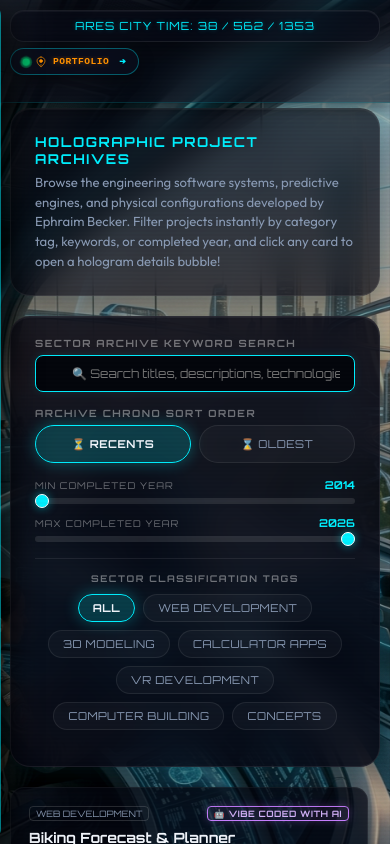
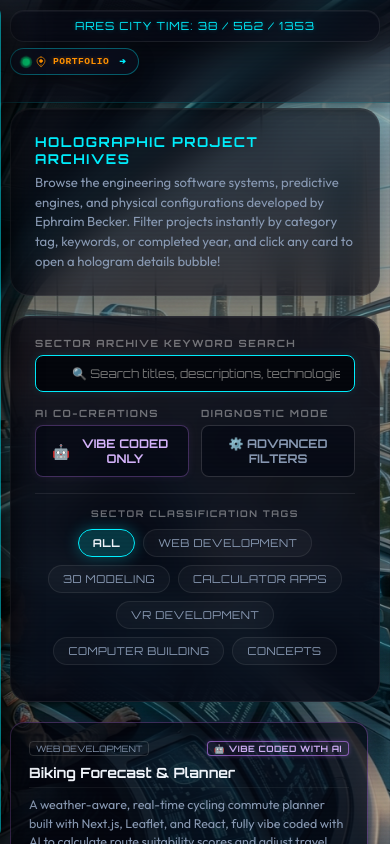
Before and after one commit to EphraimB/ephraim-becker-v3, a Next.js app: page /portfolio in a window 390 px wide. Shown: the top 844 px of the page. Built offline with nearby package versions, Linux system fonts and the light colour scheme.

Commit message:
Add vibe coded filter and advanced options to PortfolioDome; refactor filter layout and styles

```diff
--- a/app/portfolio/page.js
+++ b/app/portfolio/page.js
@@ -26,6 +26,8 @@ export default function PortfolioDome() {
   const [lightboxIndex, setLightboxIndex] = useState(null);
   const [sortOrder, setSortOrder] = useState('desc'); // 'desc' by default (recents first)
   const [downloadDropdownOpen, setDownloadDropdownOpen] = useState(false);
+  const [vibeCodedOnly, setVibeCodedOnly] = useState(false);
+  const [showAdvanced, setShowAdvanced] = useState(false);
 
   const getLightboxImages = () => {
     if (!activeProject) return [];
@@ -99,6 +101,11 @@ export default function PortfolioDome() {
       }
     }
 
+    // 4. Vibe Coded Filter
+    if (vibeCodedOnly && !project.vibeCoded) {
+      return false;
+    }
+
     return true;
   });
 
@@ -134,7 +141,7 @@ export default function PortfolioDome() {
         {/* Advanced Holographic Filter Deck */}
         <div className="bubbly-panel portfolio-filter-panel">
 
-          <div className="filter-deck-layout">
+          <div className="filter-primary-row">
 
             {/* Search Input Box */}
             <div className="filter-search-col">
@@ -160,6 +167,35 @@ export default function PortfolioDome() {
                 )}
               </div>
             </div>
+
+            {/* Actions Column: Vibe Coded Toggle + Advanced Button */}
+            <div className="filter-actions-col">
+              <div className="filter-action-item">
+                <label className="filter-col-label">AI CO-CREATIONS</label>
+                <button
+                  onClick={() => setVibeCodedOnly(!vibeCodedOnly)}
+                  className={`vibe-toggle-pill ${vibeCodedOnly ? 'active' : ''}`}
+                >
+                  <span className="vibe-toggle-icon">🤖</span>
+                  <span className="vibe-toggle-label">VIBE CODED ONLY</span>
+                </button>
+              </div>
+
+              <div className="filter-action-item">
+                <label className="filter-col-label">DIAGNOSTIC MODE</label>
+                <button
+                  onClick={() => setShowAdvanced(!showAdvanced)}
+                  className={`advanced-toggle-btn ${showAdvanced ? 'active' : ''}`}
+                >
+                  ⚙️ {showAdvanced ? 'HIDE FILTERS' : 'ADVANCED FILTERS'}
+                </button>
+              </div>
+            </div>
+
+          </div>
+
+          {showAdvanced && (
+            <div className="filter-advanced-row animate-fade-in">
 
               {/* Sort Order Selector */}
               <div className="filter-sort-col">
@@ -224,6 +260,7 @@ export default function PortfolioDome() {
               </div>
 
             </div>
+          )}
 
           {/* Category Tag Pills Row */}
           <div className="filter-category-section">
@@ -262,7 +299,7 @@ export default function PortfolioDome() {
                 <div
                   key={project.id}
                   onClick={() => setActiveProject(project)}
-                  className="project-card"
+                  className={`project-card ${project.vibeCoded ? 'vibe-coded-card' : ''}`}
                 >
                   <div>
                     <div className="project-card-header">
--- a/styles/global.css
+++ b/styles/global.css
@@ -2629,11 +2629,113 @@ body {
   background: rgba(6, 9, 20, 0.85);
 }
 
-.filter-deck-layout {
+.filter-primary-row {
+  display: flex;
+  gap: 20px;
+  align-items: flex-end;
+  margin-bottom: 16px;
+  width: 100%;
+}
+
+.filter-actions-col {
+  display: flex;
+  gap: 16px;
+  align-items: flex-end;
+}
+
+.filter-action-item {
+  display: flex;
+  flex-direction: column;
+  gap: 6px;
+  align-items: flex-start;
+}
+
+.vibe-toggle-pill {
+  display: inline-flex;
+  align-items: center;
+  gap: 8px;
+  background: rgba(6, 9, 20, 0.65);
+  border: 1.5px solid rgba(199, 125, 255, 0.3);
+  color: #d6b4fc;
+  padding: 10px 16px;
+  border-radius: 8px;
+  font-family: var(--font-tech);
+  font-size: 0.75rem;
+  font-weight: 700;
+  cursor: pointer;
+  transition: all 0.25s ease;
+  box-shadow: 0 0 8px rgba(199, 125, 255, 0.08);
+}
+
+.vibe-toggle-pill:hover {
+  border-color: rgba(199, 125, 255, 0.7);
+  box-shadow: 0 0 12px rgba(199, 125, 255, 0.25);
+  transform: translateY(-1px);
+}
+
+.vibe-toggle-pill.active {
+  background: rgba(199, 125, 255, 0.15);
+  border-color: #c77dff;
+  color: #ffffff;
+  box-shadow: 0 0 16px rgba(199, 125, 255, 0.45);
+  text-shadow: 0 0 6px rgba(199, 125, 255, 0.6);
+}
+
+.vibe-toggle-icon {
+  font-size: 0.9rem;
+}
+
+.advanced-toggle-btn {
+  display: inline-flex;
+  align-items: center;
+  gap: 6px;
+  background: rgba(6, 9, 20, 0.65);
+  border: 1.5px solid rgba(255, 255, 255, 0.15);
+  color: var(--text-secondary);
+  padding: 10px 16px;
+  border-radius: 8px;
+  font-family: var(--font-tech);
+  font-size: 0.75rem;
+  font-weight: 700;
+  cursor: pointer;
+  transition: all 0.25s ease;
+}
+
+.advanced-toggle-btn:hover {
+  border-color: rgba(var(--color-accent-rgb), 0.5);
+  color: var(--text-primary);
+  transform: translateY(-1px);
+}
+
+.advanced-toggle-btn.active {
+  background: rgba(var(--color-accent-rgb), 0.15);
+  border-color: var(--color-accent);
+  color: #ffffff;
+  box-shadow: 0 0 16px rgba(var(--color-accent-rgb), 0.3);
+}
+
+.filter-advanced-row {
   display: grid;
-  grid-template-columns: 1.2fr 0.8fr 1fr;
+  grid-template-columns: 0.8fr 1.2fr;
   gap: 20px;
-  margin-bottom: 16px;
+  margin-top: 16px;
+  padding-top: 16px;
+  border-top: 1px dashed rgba(255, 255, 255, 0.1);
+}
+
+@keyframes fadeIn {
+  from {
+    opacity: 0;
+    transform: translateY(-6px);
+  }
+  to {
+    opacity: 1;
+    transform: translateY(0);
+  }
+}
+
+.animate-fade-in {
+  animation: fadeIn 0.25s ease-out forwards;
 }
 
 .filter-search-col {
@@ -2835,6 +2937,32 @@ body {
   letter-spacing: 0.5px;
   font-weight: 700;
   text-transform: uppercase;
+  animation: vibe-pulse 2s infinite ease-in-out;
+}
+
+@keyframes vibe-pulse {
+  0% {
+    box-shadow: 0 0 4px rgba(199, 125, 255, 0.25);
+    border-color: rgba(199, 125, 255, 0.6);
+  }
+  50% {
+    box-shadow: 0 0 14px rgba(199, 125, 255, 0.6);
+    border-color: rgba(199, 125, 255, 1);
+  }
+  100% {
+    box-shadow: 0 0 4px rgba(199, 125, 255, 0.25);
+    border-color: rgba(199, 125, 255, 0.6);
+  }
+}
+
+.vibe-coded-card {
+  border-color: rgba(199, 125, 255, 0.35) !important;
+  box-shadow: 0 10px 30px rgba(0, 0, 0, 0.35), 0 0 15px rgba(199, 125, 255, 0.08) !important;
+}
+
+.vibe-coded-card:hover {
+  border-color: rgba(199, 125, 255, 0.85) !important;
+  box-shadow: 0 15px 35px rgba(0, 0, 0, 0.5), 0 0 25px rgba(199, 125, 255, 0.35) !important;
 }
 
 .project-card-title {
@@ -3487,9 +3615,29 @@ body {
 
 /* Portfolio responsive */
 @media (max-width: 900px) {
-  .filter-deck-layout {
-    display: flex !important;
+  .filter-primary-row {
     flex-direction: column !important;
+    align-items: stretch !important;
+    gap: 15px !important;
+  }
+
+  .filter-actions-col {
+    width: 100% !important;
+    justify-content: space-between !important;
+    gap: 12px !important;
+  }
+
+  .filter-action-item {
+    flex: 1 !important;
+  }
+
+  .vibe-toggle-pill, .advanced-toggle-btn {
+    width: 100% !important;
+    justify-content: center !important;
+  }
+
+  .filter-advanced-row {
+    grid-template-columns: 1fr !important;
     gap: 15px !important;
   }
 
```
Lines whose indentation alone changed are shown as unchanged.
